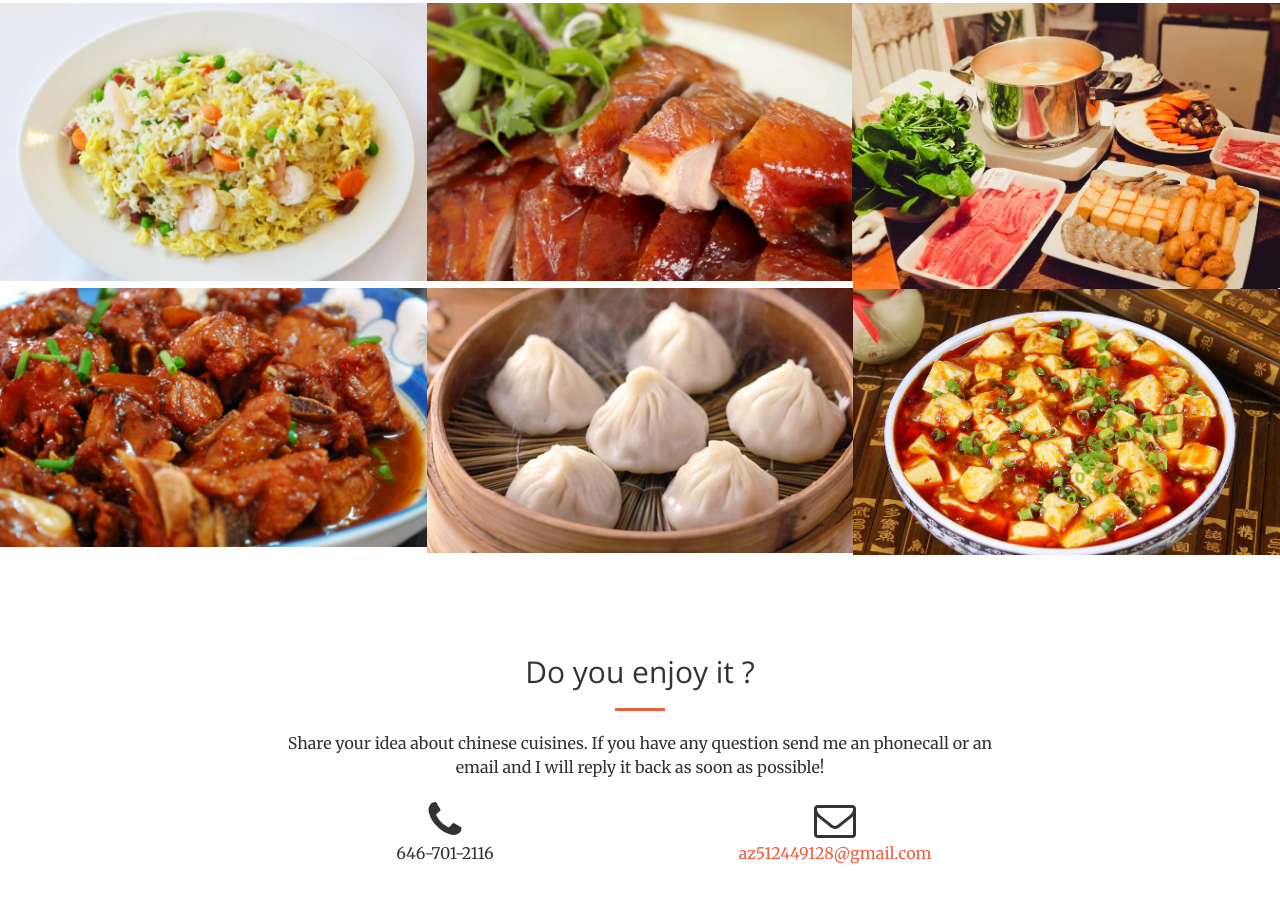
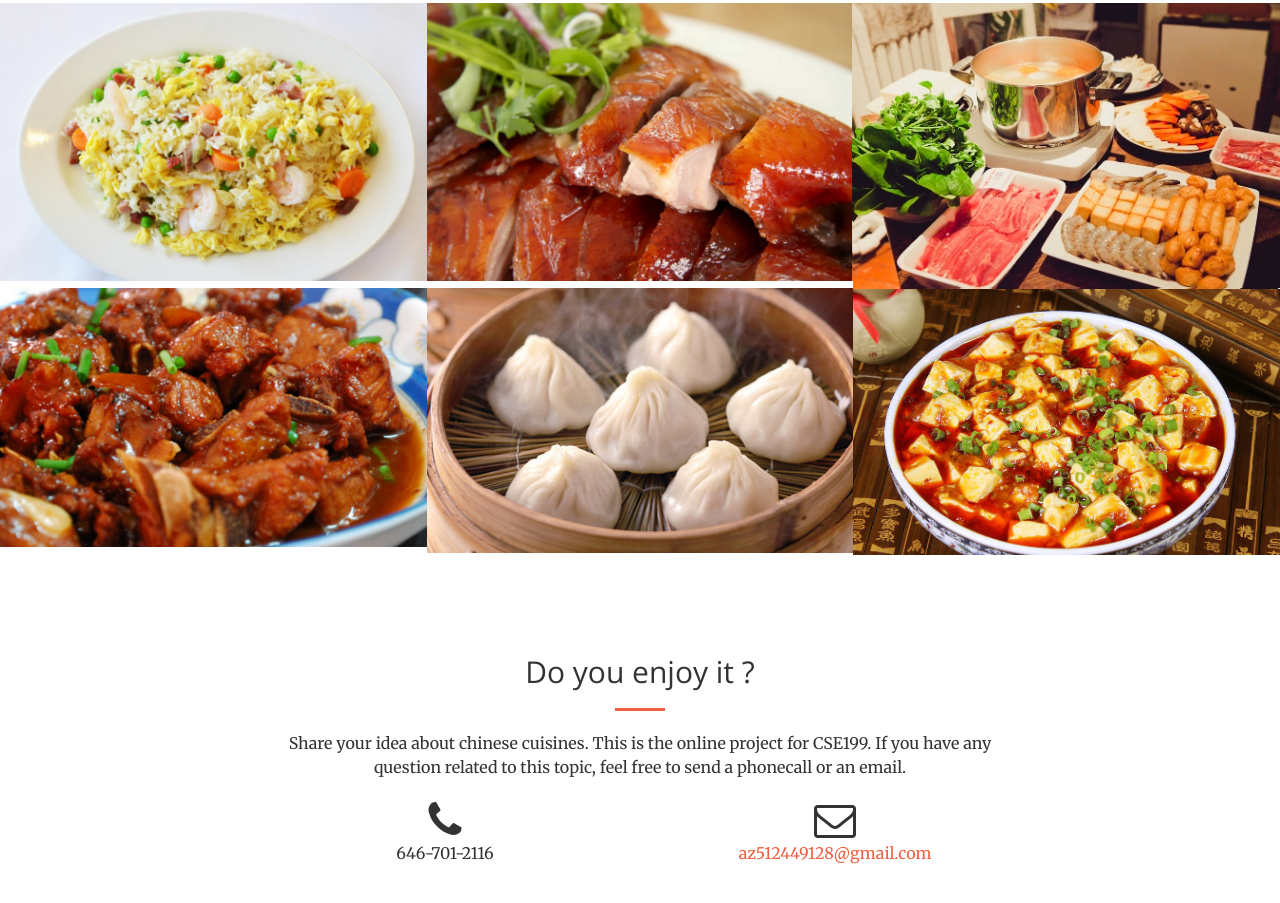
Before and after one commit to shengxingzhang/website, a website: page index.html in a window 1280 px wide. Shown: the part 1780-2683 px from the top of the page. Drawn offline with nearby package versions, Linux system fonts and the light colour scheme.

Commit message:
Final description FIX

```diff
--- a/index.html
+++ b/index.html
@@ -268,7 +268,7 @@
                 <div class="col-lg-8 col-lg-offset-2 text-center">
                     <h2 class="section-heading">Do you enjoy it ?</h2>
                     <hr class="primary">
-                    <p> Share your idea about chinese cuisines. If you have any question send me an phonecall or an email and I will reply it back as soon as possible!</p>
+                    <p> Share your idea about chinese cuisines. This is the online project for CSE199. If you have any question related to this topic, feel free to send a phonecall or an email.</p>
                 </div>
                <div class="col-lg-4 col-lg-offset-2 text-center">
                     <i class="fa fa-phone fa-3x sr-contact"></i>
```
